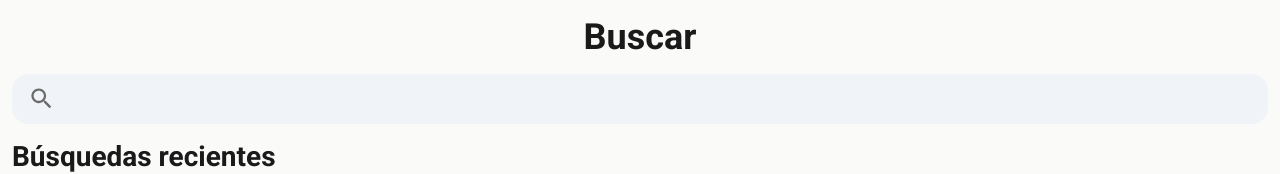
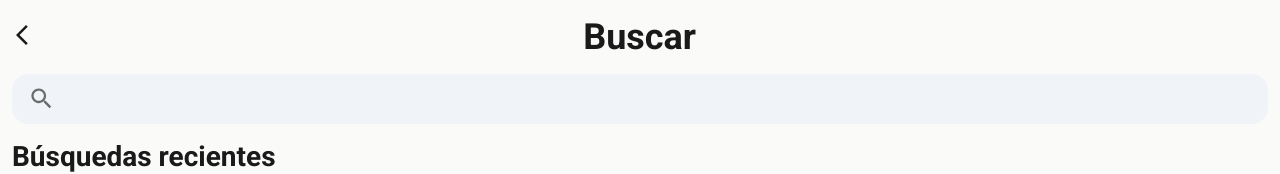
Before and after one commit to rodrigocattebeke/manduApp, a Next.js app: page /buscar in a window 1280 px wide. Shown: the top 174 px of the page. Built offline with nearby package versions, Linux system fonts and the light colour scheme; no server answers; sample sign-in values are in the browser's storage.

Commit message:
feat(Header): add ArrowBack

```diff
--- a/src/components/ui/header/Header.jsx
+++ b/src/components/ui/header/Header.jsx
@@ -1,7 +1,17 @@
+import { ArrowBack } from "@/components/icons/ArrowBack";
+import styles from "./Header.module.css";
+
 export const Header = ({ title = "" }) => {
   return (
     <header className="container-xxl d-flex align-items-center justify-content-center py-3">
-      <h1 className="my-0">{title}</h1>
+      <div className={styles.arrowBackContainer}>
+        <div className={styles.arrowBack}>
+          <ArrowBack />
+        </div>
+      </div>
+      <div className={styles.titleContainer}>
+        <h1 className="my-0">{title}</h1>
+      </div>
     </header>
   );
 };
--- /dev/null
+++ b/src/components/ui/header/Header.module.css
@@ -0,0 +1,24 @@
+.arrowBackContainer {
+  display: flex;
+  justify-content: center;
+  align-items: center;
+  width: 2rem;
+}
+
+.arrowBack {
+  width: fit-content;
+  height: fit-content;
+}
+
+.arrowBack svg:hover {
+  cursor: pointer;
+  fill: var(--color-hover);
+}
+
+.titleContainer {
+  display: flex;
+  align-items: center;
+  justify-content: center;
+  width: 100%;
+  padding-right: 2rem;
+}
```
